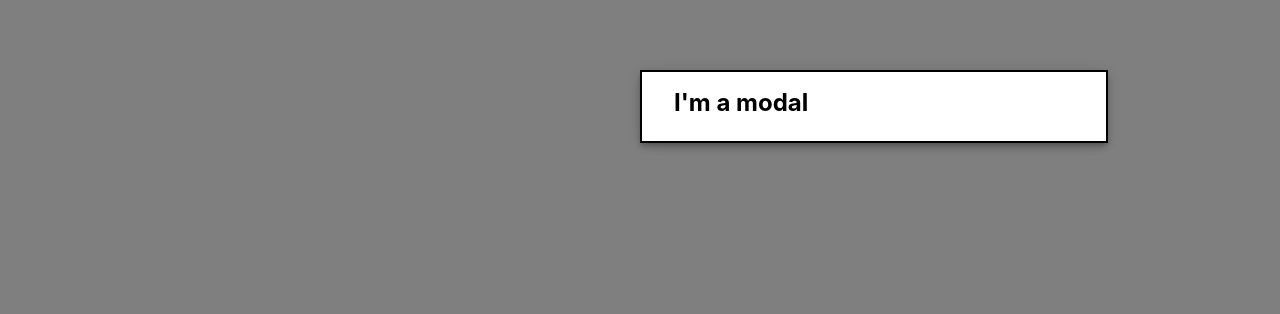
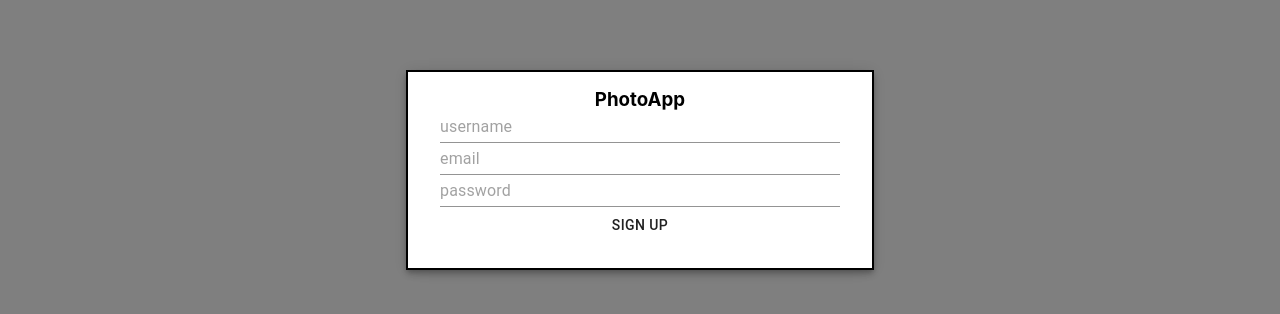
Before and after one commit to aujourdui/photo-app, a React (Create React App) app: page / in a window 1280 px wide. Both pictures are taken after a click on the button "SIGN UP". Shown: the part 330-644 px from the top of the page. Built offline with nearby package versions, Linux system fonts and the light colour scheme; no server answers; the database is empty.

Commit message:
add google authentication

```diff
--- a/src/App.css
+++ b/src/App.css
@@ -12,3 +12,8 @@
   object-fit: contain;
   border-bottom: 1px solid lightgray;
 }
+
+.app__signup {
+  display: flex;
+  flex-direction: column;
+}
--- a/src/App.js
+++ b/src/App.js
@@ -1,25 +1,23 @@
 import React, { useState, useEffect } from "react";
 import "./App.css";
 import Post from "./Post";
-import { db } from "./firebase";
+import { db, auth } from "./firebase";
 import Modal from "@material-ui/core/Modal";
 import { makeStyles } from "@material-ui/core/styles";
-import { Button } from "@material-ui/core";
+import { Button, Input } from "@material-ui/core";
 
 const getModalStyle = () => {
   const top = 50;
-  const left = 50;
 
   return {
     top: `${top}%`,
-    left: `${left}%`,
-    transform: `translate{-${top}%, -${left}`,
+    margin: "auto",
   };
 };
 
 const useStyles = makeStyles((theme) => ({
   paper: {
-    position: "absolute",
+    position: "relative",
     width: 400,
     backgroundColor: theme.palette.background.paper,
     border: "2px solid #000",
@@ -30,9 +28,35 @@ const useStyles = makeStyles((theme) => ({
 
 const App = () => {
   const classes = useStyles();
-  const [modalStyle] = React.useState(getModalStyle);
+  const [modalStyle] = useState(getModalStyle);
   const [posts, setPosts] = useState([]);
   const [open, setOpen] = useState(false);
+  const [username, setUsername] = useState("");
+  const [password, setPassword] = useState("");
+  const [email, setEmail] = useState("");
+  const [user, setUser] = useState(null);
+
+  useEffect(() => {
+    const unsubscribe = auth.onAuthStateChanged((authUser) => {
+      if (authUser) {
+        console.log(authUser);
+        setUser(authUser);
+
+        if (authUser.displayName) {
+        } else {
+          return authUser.updateProfile({
+            displayName: username,
+          });
+        }
+      } else {
+        setUser(null);
+      }
+    });
+
+    return () => {
+      unsubscribe();
+    };
+  }, [user, username]);
 
   useEffect(() => {
     db.collection("posts").onSnapshot((snapshot) => {
@@ -45,17 +69,49 @@ const App = () => {
     });
   }, []);
 
+  const signUp = (event) => {
+    event.preventDefault();
+    auth
+      .createUserWithEmailAndPassword(email, password)
+      .catch((error) => alert(error.message));
+  };
+
   return (
     <div className="app">
       <Modal open={open} onClose={() => setOpen(false)}>
         <div style={modalStyle} className={classes.paper}>
-          <h2>I'm a modal</h2>
+          <center>
+            <h3>PhotoApp</h3>
+          </center>
+          <form className="app__signup">
+            <Input
+              type="text"
+              placeholder="username"
+              value={username}
+              onChange={(e) => setUsername(e.target.value)}
+            />
+            <Input
+              type="text"
+              placeholder="email"
+              value={email}
+              onChange={(e) => setEmail(e.target.value)}
+            />
+            <Input
+              type="password"
+              placeholder="password"
+              value={password}
+              onChange={(e) => setPassword(e.target.value)}
+            />
+            <Button type="submit" onClick={signUp}>
+              Sign Up
+            </Button>
+          </form>
         </div>
       </Modal>
+
       <div className="app__header">
         <h3>PhotoApp</h3>
       </div>
-
       <Button onClick={() => setOpen(true)}>Sign Up</Button>
 
       <h1>Hello PhotoApp</h1>
```
